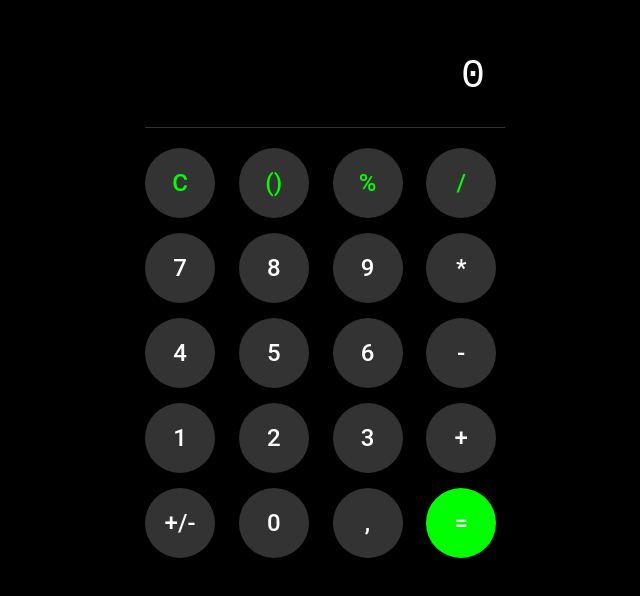
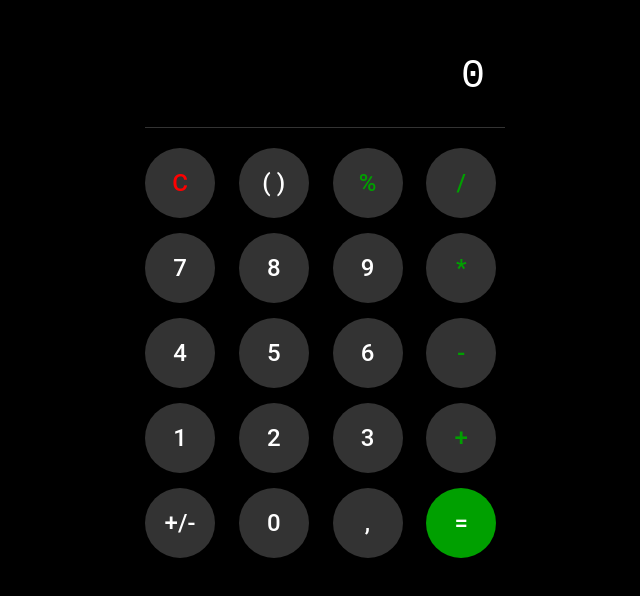
Before and after one commit to AisuluuSharipova/calculator, a React (Vite) app: page / in a window 1280 px wide. Shown: the part 108-704 px from the top of the page, without its empty margins (315-955 px from the left). Built offline with nearby package versions, Linux system fonts and the light colour scheme.

Commit message:
React button classes are updated

```diff
--- a/src/App.css
+++ b/src/App.css
@@ -63,7 +63,7 @@ button.number:hover {
 
 button.operator {
   background: #333;
-  color: #00ff00;
+  color: #00a000;
 }
 
 button.operator:hover {
@@ -72,12 +72,12 @@ button.operator:hover {
 
 
 button.clear {
-  background: #800020;
-  color: white;
+  color: red;
+  background-color: #333;
 }
 
 button.clear:hover {
-  background: #a0002a;
+  background: #444;
 }
 
 button.default {
@@ -91,7 +91,7 @@ button.default:hover {
 
 button.percent {
   background: #333;
-  color: #00ff00;
+  color: #00a000;
 }
 
 button.percent:hover {
@@ -99,12 +99,12 @@ button.percent:hover {
 }
 
 button.equals {
-  background: #00ff00;
+  background: #00a000;
   color: white;
 }
 
 button.equals:hover {
-  background: #00cc00;
+  background: #00a000;
 }
 
 button:active {
--- a/src/App.jsx
+++ b/src/App.jsx
@@ -1,76 +1,38 @@
-import React, { useState } from "react";
+import { useState } from "react";
 import "./App.css";
 
 function App() {
-  const [input, setInput] = useState("0");
-
-  const handleButtonClick = (value) => {
-    if (value === "C") {
-      setInput("0");
-    } else if (value === "+/-") {
-      setInput((prev) => (parseFloat(prev) * -1).toString());
-    } else if (value === "%") {
-      setInput((prev) => (parseFloat(prev) / 100).toString());
-    } else if (value === "=") {
-      try {
-        setInput(eval(input).toString());
-      } catch {
-        setInput("Error");
-      }
-    } else {
-      setInput((prev) => (prev === "0" ? value : prev + value));
-    }
-  };
+  const [display, setDisplay] = useState("0");
 
   return (
     <div className="calculator">
-      <div className="display">{input}</div>
+      <div className="display">{display}</div>
+
       <div className="buttons">
-        {["C", "()", "%", "/"].map((op) => (
-          <button
-            key={op}
-            className="operator"
-            onClick={() => handleButtonClick(op)}
-          >
-            {op}
-          </button>
-        ))}
-        {["7", "8", "9", "*"].map((value) => (
-          <button
-            key={value}
-            className="number"
-            onClick={() => handleButtonClick(value)}
-          >
-            {value}
-          </button>
-        ))}
-        {["4", "5", "6", "-"].map((value) => (
-          <button
-            key={value}
-            className="number"
-            onClick={() => handleButtonClick(value)}
-          >
-            {value}
-          </button>
-        ))}
-        {["1", "2", "3", "+"].map((value) => (
-          <button
-            key={value}
-            className="number"
-            onClick={() => handleButtonClick(value)}
-          >
-            {value}
-          </button>
-        ))}
-        {["+/-", "0", ",", "="].map((value) => (
-          <button
-            key={value}
-            className={value === "=" ? "operator equals" : "number"}
-            onClick={() => handleButtonClick(value)}
-          >
-            {value}
-          </button>
-        ))}
+        <button className="clear">C</button>
+        <button className="default">( )</button>
+        <button className="percent">%</button>
+        <button className="operator">/</button>
+
+        <button className="number">7</button>
+        <button className="number">8</button>
+        <button className="number">9</button>
+        <button className="operator">*</button>
+
+        <button className="number">4</button>
+        <button className="number">5</button>
+        <button className="number">6</button>
+        <button className="operator">-</button>
+
+        <button className="number">1</button>
+        <button className="number">2</button>
+        <button className="number">3</button>
+        <button className="operator">+</button>
+
+        <button className="default">+/-</button>
+        <button className="number">0</button>
+        <button className="number">,</button>
+        <button className="equals">=</button>
       </div>
     </div>
   );
```
